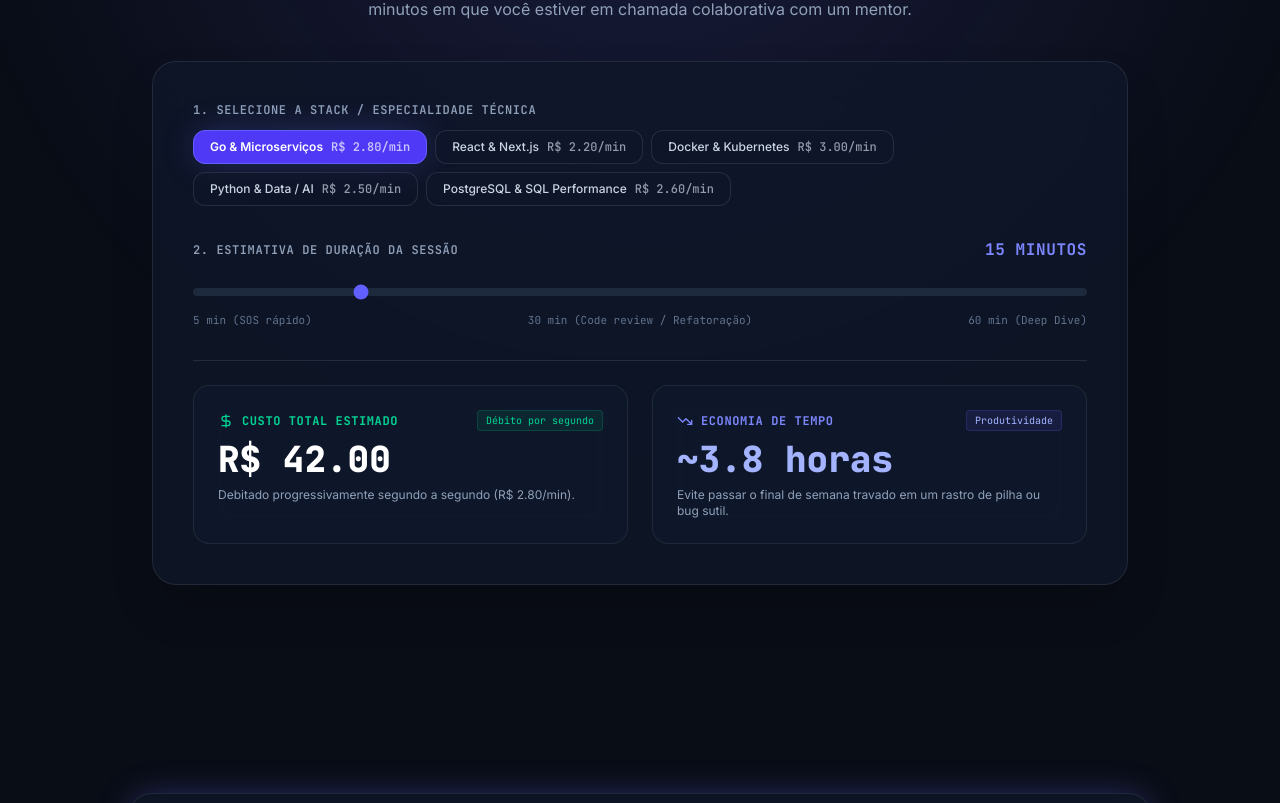
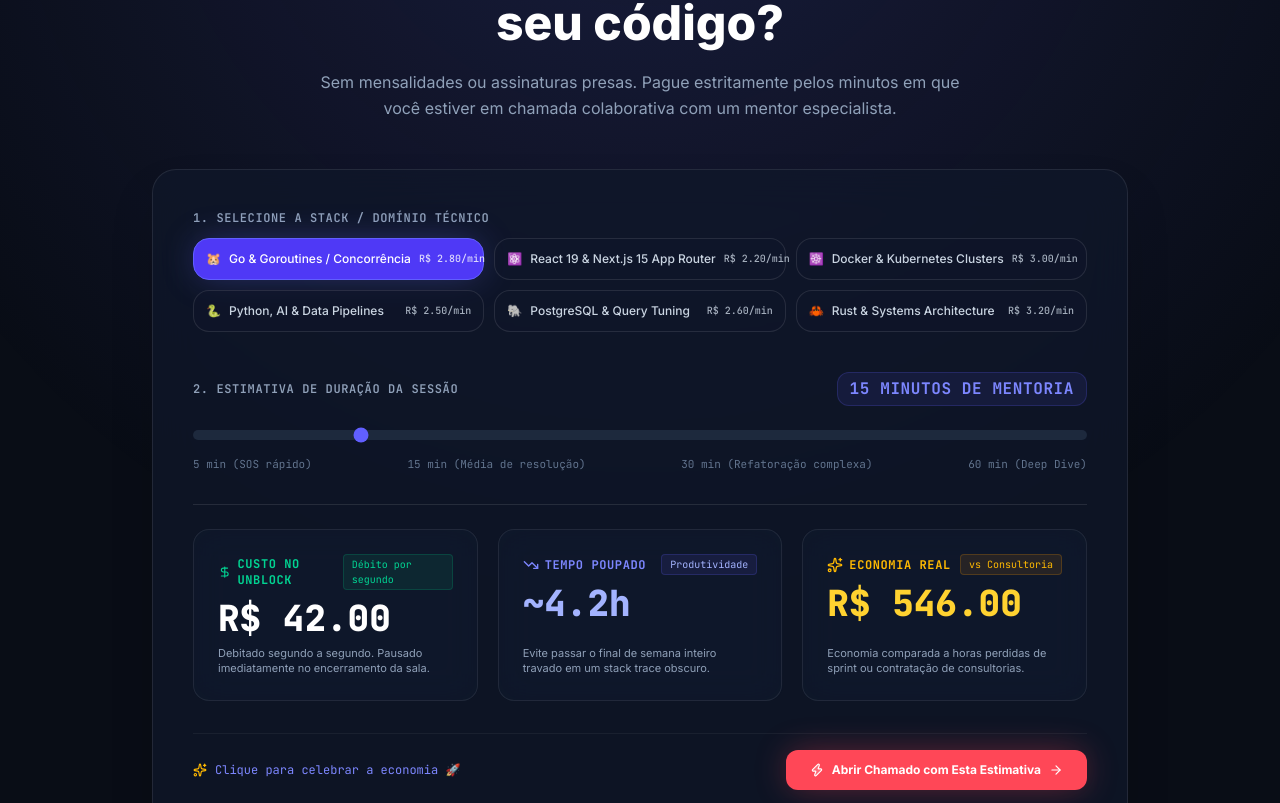
Before and after one commit to Otavio-Emanoel/unblock.dev, a Next.js app in the folder frontend/: page / in a window 1280 px wide. Shown: the part 4857-5660 px from the top of the page. Built offline with nearby package versions, Linux system fonts and the light colour scheme.

Commit message:
feat(frontend): upgrade CostCalculator with confetti animations, 6 technical domains, and ROI metrics

```diff
--- a/frontend/src/components/landing/CostCalculator.tsx
+++ b/frontend/src/components/landing/CostCalculator.tsx
@@ -1,14 +1,17 @@
 "use client";
 
 import { useState } from "react";
-import { Calculator, DollarSign, TrendingDown } from "lucide-react";
+import { Calculator, DollarSign, TrendingDown, Sparkles, CheckCircle2, Zap, ArrowRight } from "lucide-react";
+import confetti from "canvas-confetti";
+import Link from "next/link";
 
 const STACKS = [
-  { name: "Go & Microserviços", rate: 2.80, avgMin: 15 },
-  { name: "React & Next.js", rate: 2.20, avgMin: 12 },
-  { name: "Docker & Kubernetes", rate: 3.00, avgMin: 18 },
-  { name: "Python & Data / AI", rate: 2.50, avgMin: 14 },
-  { name: "PostgreSQL & SQL Performance", rate: 2.60, avgMin: 15 },
+  { name: "Go & Goroutines / Concorrência", rate: 2.80, avgMin: 15, icon: "🐹" },
+  { name: "React 19 & Next.js 15 App Router", rate: 2.20, avgMin: 12, icon: "⚛️" },
+  { name: "Docker & Kubernetes Clusters", rate: 3.00, avgMin: 18, icon: "☸️" },
+  { name: "Python, AI & Data Pipelines", rate: 2.50, avgMin: 14, icon: "🐍" },
+  { name: "PostgreSQL & Query Tuning", rate: 2.60, avgMin: 15, icon: "🐘" },
+  { name: "Rust & Systems Architecture", rate: 3.20, avgMin: 20, icon: "🦀" },
 ];
 
 export function CostCalculator() {
@@ -17,56 +20,79 @@ export function CostCalculator() {
 
   const currentStack = STACKS[selectedStackIndex];
   const totalCost = (currentStack.rate * minutes).toFixed(2);
-  const hoursSaved = (minutes * 0.25).toFixed(1);
+  const hoursSaved = (minutes * 0.28).toFixed(1);
+
+  // Traditional cost comparison (Senior Contractor ~R$ 160/hr or Lost Sprint Hours)
+  const traditionalCost = (Number(hoursSaved) * 140).toFixed(2);
+  const savings = Math.max(0, Number(traditionalCost) - Number(totalCost)).toFixed(2);
+
+  const handleCelebrate = () => {
+    confetti({
+      particleCount: 80,
+      spread: 70,
+      origin: { y: 0.7 },
+      colors: ["#6366f1", "#10b981", "#ff4757", "#f59e0b"],
+    });
+  };
 
   return (
-    <section id="calculadora" className="py-20 relative bg-radial-gradient">
-      <div className="max-w-5xl mx-auto px-6 space-y-10">
-        <div className="text-center space-y-3">
-          <div className="inline-flex items-center gap-2 px-3 py-1 rounded-full text-xs font-mono bg-indigo-500/10 text-indigo-400 border border-indigo-500/20">
+    <section id="calculadora" className="py-24 relative bg-radial-gradient">
+      <div className="max-w-5xl mx-auto px-6 space-y-12">
+        {/* Section Header */}
+        <div className="text-center space-y-4 max-w-2xl mx-auto">
+          <div className="inline-flex items-center gap-2 px-3.5 py-1 rounded-full text-xs font-mono bg-indigo-500/10 text-indigo-400 border border-indigo-500/20">
             <Calculator className="w-3.5 h-3.5" /> Faturamento Transparente por Minuto
           </div>
-          <h2 className="text-3xl md:text-5xl font-extrabold text-white">
+          <h2 className="text-3xl sm:text-5xl font-extrabold text-white leading-tight">
             Quanto custa desbloquear seu código?
           </h2>
-          <p className="text-slate-400 max-w-xl mx-auto text-sm md:text-base">
-            Sem mensalidades ou assinaturas presas. Pague estritamente pelos minutos em que você estiver em chamada colaborativa com um mentor.
+          <p className="text-slate-400 text-sm sm:text-base leading-relaxed">
+            Sem mensalidades ou assinaturas presas. Pague estritamente pelos minutos em que você estiver em chamada colaborativa com um mentor especialista.
           </p>
         </div>
 
-        <div className="glass-panel p-8 md:p-10 rounded-3xl border border-white/10 space-y-8 shadow-2xl">
-          {/* Stack Selection Pills */}
+        {/* Interactive Calculator Box */}
+        <div className="glass-panel p-8 sm:p-10 rounded-3xl border border-white/10 space-y-8 shadow-2xl relative overflow-hidden">
+          {/* Stack Selector */}
           <div className="space-y-3">
             <label className="block text-xs font-semibold text-slate-400 uppercase tracking-wider font-mono">
-              1. Selecione a Stack / Especialidade Técnica
+              1. Selecione a Stack / Domínio Técnico
             </label>
-            <div className="flex flex-wrap gap-2">
-              {STACKS.map((stack, idx) => (
+            <div className="grid grid-cols-1 sm:grid-cols-2 lg:grid-cols-3 gap-2.5">
+              {STACKS.map((stack, idx) => {
+                const isSelected = selectedStackIndex === idx;
+                return (
                   <button
                     key={stack.name}
                     onClick={() => {
                       setSelectedStackIndex(idx);
                       setMinutes(stack.avgMin);
                     }}
-                  className={`px-4 py-2 rounded-xl text-xs font-medium transition border ${
-                    selectedStackIndex === idx
-                      ? "bg-indigo-600 text-white border-indigo-500 glow-primary font-semibold"
+                    className={`p-3 rounded-2xl text-xs font-medium transition duration-200 border text-left flex items-center justify-between cursor-pointer ${
+                      isSelected
+                        ? "bg-indigo-600 text-white border-indigo-500 glow-primary font-bold shadow-lg"
                         : "bg-slate-900/60 text-slate-300 border-white/10 hover:border-white/20"
                     }`}
                   >
-                  {stack.name}
-                  <span className="ml-2 opacity-70 font-mono">R$ {stack.rate.toFixed(2)}/min</span>
+                    <div className="flex items-center gap-2">
+                      <span>{stack.icon}</span>
+                      <span className="truncate">{stack.name}</span>
+                    </div>
+                    <span className="font-mono text-[10px] opacity-80 shrink-0 ml-2">
+                      R$ {stack.rate.toFixed(2)}/min
+                    </span>
                   </button>
-              ))}
+                );
+              })}
             </div>
           </div>
 
           {/* Minutes Slider */}
-          <div className="space-y-4">
+          <div className="space-y-4 pt-2">
             <div className="flex items-center justify-between text-xs font-semibold text-slate-400 uppercase tracking-wider font-mono">
               <span>2. Estimativa de Duração da Sessão</span>
-              <span className="text-indigo-400 font-mono text-base font-bold">
-                {minutes} minutos
+              <span className="text-indigo-400 font-mono text-base font-bold bg-indigo-500/10 px-3 py-1 rounded-xl border border-indigo-500/20">
+                {minutes} minutos de mentoria
               </span>
             </div>
             <input
@@ -76,21 +102,24 @@ export function CostCalculator() {
               step={5}
               value={minutes}
               onChange={(e) => setMinutes(Number(e.target.value))}
-              className="w-full h-2 bg-slate-800 rounded-lg appearance-none cursor-pointer accent-indigo-500"
+              className="w-full h-2.5 bg-slate-800 rounded-lg appearance-none cursor-pointer accent-indigo-500"
             />
             <div className="flex justify-between text-[11px] text-slate-500 font-mono">
               <span>5 min (SOS rápido)</span>
-              <span>30 min (Code review / Refatoração)</span>
+              <span>15 min (Média de resolução)</span>
+              <span>30 min (Refatoração complexa)</span>
               <span>60 min (Deep Dive)</span>
             </div>
           </div>
 
           {/* Calculated Output Cards */}
-          <div className="grid grid-cols-1 md:grid-cols-2 gap-6 pt-6 border-t border-white/10">
-            <div className="glass-card p-6 rounded-2xl border border-emerald-500/30 space-y-2 bg-emerald-500/5">
+          <div className="grid grid-cols-1 md:grid-cols-3 gap-5 pt-6 border-t border-white/10">
+            {/* Output 1: Total Cost */}
+            <div className="glass-card p-6 rounded-2xl border border-emerald-500/30 space-y-2 bg-emerald-500/5 flex flex-col justify-between">
+              <div className="space-y-2">
                 <div className="flex items-center justify-between">
-                <div className="flex items-center gap-2 text-xs font-bold text-emerald-400 uppercase tracking-wider font-mono">
-                  <DollarSign className="w-4 h-4" /> Custo Total Estimado
+                  <div className="flex items-center gap-1.5 text-xs font-bold text-emerald-400 uppercase tracking-wider font-mono">
+                    <DollarSign className="w-4 h-4" /> Custo no Unblock
                   </div>
                   <span className="text-[10px] font-mono text-emerald-400 bg-emerald-500/10 px-2 py-0.5 rounded border border-emerald-500/20">
                     Débito por segundo
@@ -99,27 +128,71 @@ export function CostCalculator() {
                 <div className="text-4xl font-extrabold text-white font-mono">
                   R$ {totalCost}
                 </div>
-              <p className="text-xs text-slate-400">
-                Debitado progressivamente segundo a segundo (R$ {currentStack.rate.toFixed(2)}/min).
+              </div>
+              <p className="text-[11px] text-slate-400 leading-snug">
+                Debitado segundo a segundo. Pausado imediatamente no encerramento da sala.
               </p>
             </div>
 
-            <div className="glass-card p-6 rounded-2xl border border-indigo-500/30 space-y-2 bg-indigo-500/5">
+            {/* Output 2: Time Saved */}
+            <div className="glass-card p-6 rounded-2xl border border-indigo-500/30 space-y-2 bg-indigo-500/5 flex flex-col justify-between">
+              <div className="space-y-2">
                 <div className="flex items-center justify-between">
-                <div className="flex items-center gap-2 text-xs font-bold text-indigo-400 uppercase tracking-wider font-mono">
-                  <TrendingDown className="w-4 h-4" /> Economia de Tempo
+                  <div className="flex items-center gap-1.5 text-xs font-bold text-indigo-400 uppercase tracking-wider font-mono">
+                    <TrendingDown className="w-4 h-4" /> Tempo Poupado
                   </div>
                   <span className="text-[10px] font-mono text-indigo-300 bg-indigo-500/10 px-2 py-0.5 rounded border border-indigo-500/20">
                     Produtividade
                   </span>
                 </div>
                 <div className="text-4xl font-extrabold text-indigo-300 font-mono">
-                ~{hoursSaved} horas
+                  ~{hoursSaved}h
                 </div>
-              <p className="text-xs text-slate-400">
-                Evite passar o final de semana travado em um rastro de pilha ou bug sutil.
+              </div>
+              <p className="text-[11px] text-slate-400 leading-snug">
+                Evite passar o final de semana inteiro travado em um stack trace obscuro.
               </p>
             </div>
+
+            {/* Output 3: Money Saved Comparison */}
+            <div className="glass-card p-6 rounded-2xl border border-amber-500/30 space-y-2 bg-amber-500/5 flex flex-col justify-between">
+              <div className="space-y-2">
+                <div className="flex items-center justify-between">
+                  <div className="flex items-center gap-1.5 text-xs font-bold text-amber-400 uppercase tracking-wider font-mono">
+                    <Sparkles className="w-4 h-4" /> Economia Real
+                  </div>
+                  <span className="text-[10px] font-mono text-amber-400 bg-amber-500/10 px-2 py-0.5 rounded border border-amber-500/20">
+                    vs Consultoria
+                  </span>
+                </div>
+                <div className="text-4xl font-extrabold text-amber-300 font-mono">
+                  R$ {savings}
+                </div>
+              </div>
+              <p className="text-[11px] text-slate-400 leading-snug">
+                Economia comparada a horas perdidas de sprint ou contratação de consultorias.
+              </p>
+            </div>
+          </div>
+
+          {/* Action Row */}
+          <div className="pt-4 border-t border-white/5 flex flex-col sm:flex-row items-center justify-between gap-4">
+            <button
+              onClick={handleCelebrate}
+              className="text-xs text-indigo-400 hover:text-indigo-300 transition flex items-center gap-2 cursor-pointer font-mono"
+            >
+              <Sparkles className="w-3.5 h-3.5 text-amber-400" />
+              Clique para celebrar a economia 🚀
+            </button>
+
+            <Link
+              href="/request"
+              className="w-full sm:w-auto px-6 py-3 bg-[#ff4757] hover:bg-[#ff4757]/90 text-white font-bold rounded-xl text-xs transition shadow-lg flex items-center justify-center gap-2 glow-sos"
+            >
+              <Zap className="w-3.5 h-3.5 fill-white/20" />
+              <span>Abrir Chamado com Esta Estimativa</span>
+              <ArrowRight className="w-3.5 h-3.5" />
+            </Link>
           </div>
         </div>
       </div>
```
Lines whose indentation alone changed are shown as unchanged.
